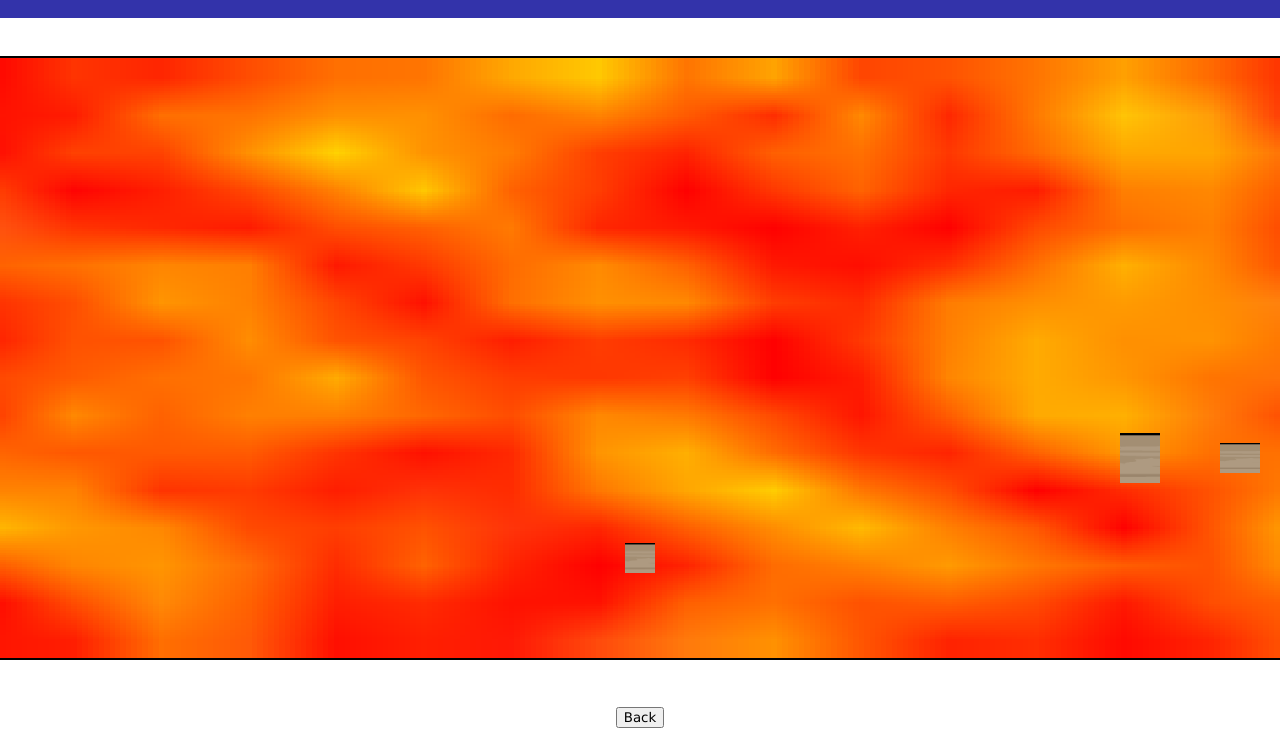
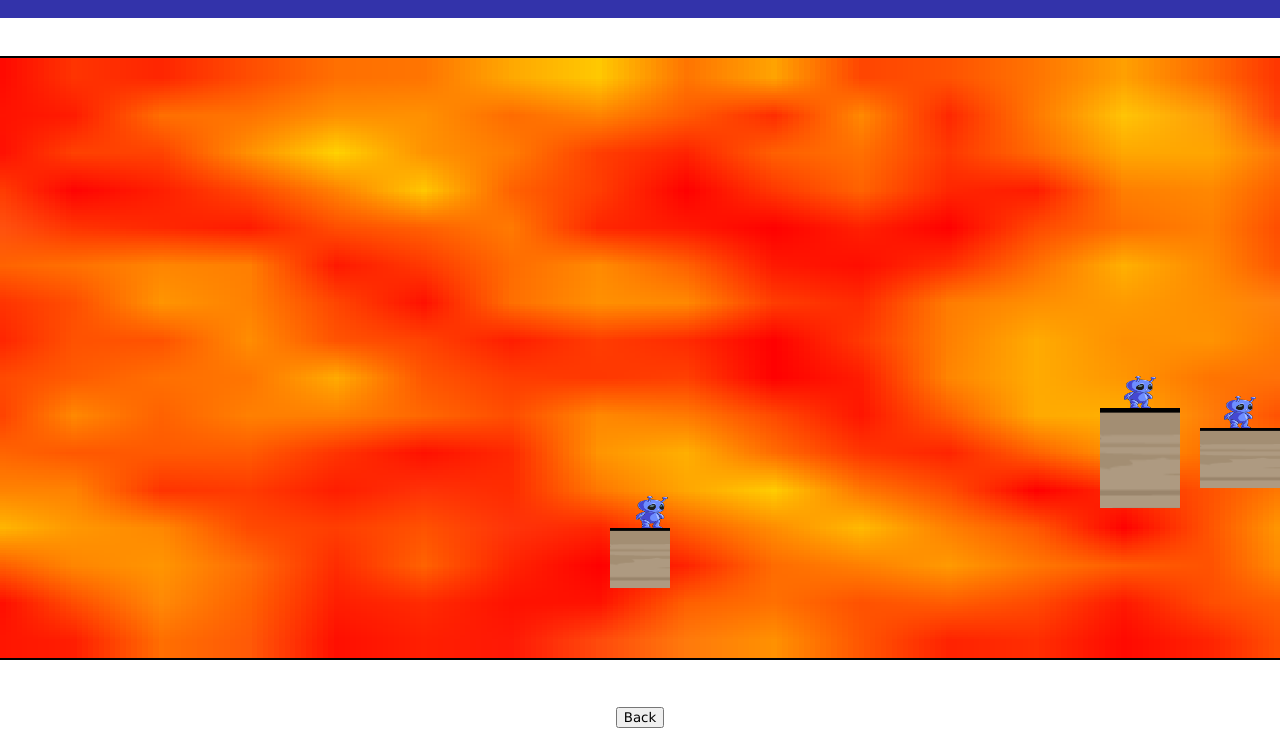
Before and after one commit to dvdblo/Proyecto_Juego, a plain HTML site: page Videojuego/html/hyperjump.html in a window 1280 px wide. Shown: the part 62-800 px from the top of the page. Drawn offline with Linux system fonts and the light colour scheme.

Commit message:
Generacion basica de enemigos

```diff
--- a/Videojuego/js/hyperjump.js
+++ b/Videojuego/js/hyperjump.js
@@ -22,6 +22,7 @@ let game;
 let oldTime;
 
 let playerSpeed = 0.5;
+let enemySpeed = 0.1;
 
 // Dictionary for the keys that will control player movement
 const keyDirections = {
@@ -66,6 +67,24 @@ const playerMotion = {
     },
 };
 
+class Enemies extends AnimatedObject {
+    constructor(platform, width, height, color, type, speed) {
+        const position = new Vector(platform.position.x, platform.position.y - platform.halfSize.y - height/2);
+        super(position, width, height, color, type);
+        this.speed = speed;
+        this.direction = 1; // 1 for right, -1 for left
+        this.platform = platform;
+    }
+
+    update(deltaTime) {
+        this.position.x += this.speed * this.direction * deltaTime;
+        const leftBoundary = this.platform.position.x - this.platform.halfSize.x;
+        const rightBoundary = this.platform.position.x + this.platform.halfSize.x;
+        if (this.position.x - this.halfSize.x < leftBoundary || this.position.x + this.halfSize.x > rightBoundary) {
+            this.direction *= -1; // Reverse direction
+        }
+    }
+}
 
 // Class to keep track of all the events and objects in the game
 class Game {
@@ -113,15 +132,15 @@ class Game {
 
         //Plaforms (temporal here until DB and API are ready)
         this.platforms = [];
-        this.addPlatform(0,0,30,30, this.platforms);
-        this.addPlatform(0,0,40,30, this.platforms);
-        this.addPlatform(0,0,50,30, this.platforms);
-        this.addPlatform(0,0,30,40, this.platforms);
-        this.addPlatform(0,0,30,40, this.platforms);
-        this.addPlatform(0,0,40,40, this.platforms);
-        this.addPlatform(0,0,40,50, this.platforms);
-        this.addPlatform(0,0,50,40, this.platforms);
-        this.addPlatform(0,0,50,50, this.platforms);
+        this.addPlatform(0,0,60,60, this.platforms);
+        this.addPlatform(0,0,80,60, this.platforms);
+        this.addPlatform(0,0,100,60, this.platforms);
+        this.addPlatform(0,0,60,80, this.platforms);
+        this.addPlatform(0,0,60,80, this.platforms);
+        this.addPlatform(0,0,80,80, this.platforms);
+        this.addPlatform(0,0,80,100, this.platforms);
+        this.addPlatform(0,0,100,80, this.platforms);
+        this.addPlatform(0,0,100,100, this.platforms);
 
         //Actual platforms
         this.actualPlatforms = [];
@@ -133,6 +152,22 @@ class Game {
 
             this.addPlatform(zona.x, zona.y, plat.size.x, plat.size.y, this.actualPlatforms);
         }
+
+        this.enemies = [];
+        for(let i = 0; i < this.actualPlatforms.length; i++) {
+            let platform = this.actualPlatforms[i];
+            let enemy = new Enemies(
+                platform,
+                32,
+                32,
+                "red",
+                "basic_enemy",
+                enemySpeed
+            );
+            enemy.setSprite("../assets/sprites/blue_alien.png");
+            this.enemies.push(enemy);
+        }
+
     }
 
     //To draw the game objects
@@ -148,6 +183,10 @@ class Game {
 
         //Player
         this.player.draw(ctx);
+
+        for(let enemy of this.enemies) {
+            enemy.draw(ctx);
+        }
     }
 
     //Tu update the position, sprites, collisions...
@@ -161,9 +200,21 @@ class Game {
         //this.player.onGround = false;   //This can be uncommented when the game over condition related to falling into the void has been implemented
                                           //While not, when player falls from a platform, there is a jump that should not be there
 
+        for(let enemy of this.enemies) {
+            enemy.update(deltaTime);
+
+            let overlap = boxOverlap(this.player, enemy, deltaTime);
+            if(overlap == "top") {
+                this.player.position.y = enemy.position.y - enemy.halfSize.y - this.player.halfSize.y;
+                this.player.fallSpeed = 0;
+                this.player.onGround = true;
+                this.enemies.splice(this.enemies.indexOf(enemy), 1);
+            }
+        }
+
         // Check collision against platforms
         for (let platform of this.actualPlatforms) {
-            platform.updateFrame(deltaTime);  //Important to udate the platform first
+            platform.updateFrame(deltaTime);  //Important to update the platform first
 
             if(platform.collision == true) {
 
```
Also changed, not shown: Videojuego/js/Tester.js (added, +13 -0 lines), Web/Web_styles.css (+22 -0 lines), Web/Web_tester_temporal.html (added, +78 -0 lines), Videojuego/assets/sprites/Astro.png, Videojuego/assets/sprites/blue_alien.png (added).
